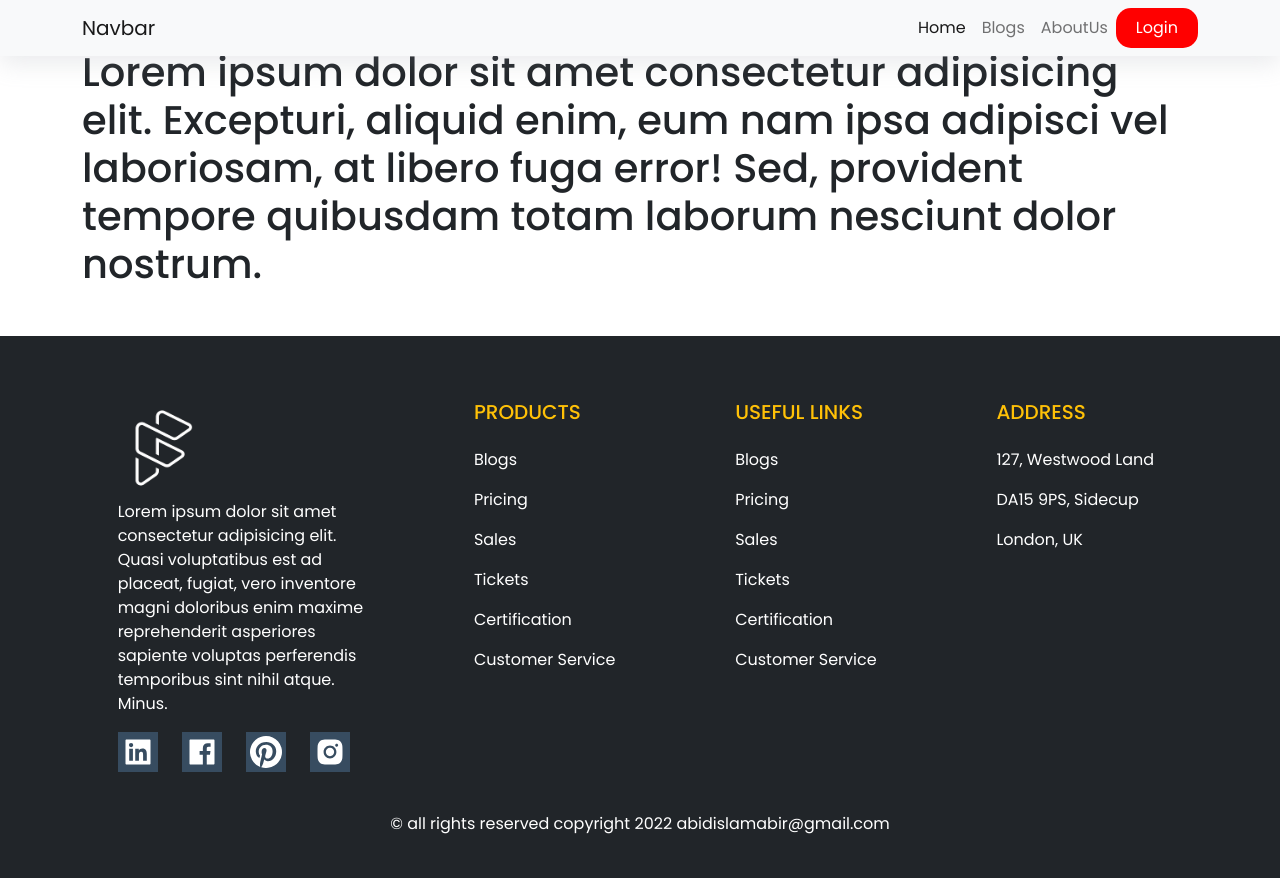
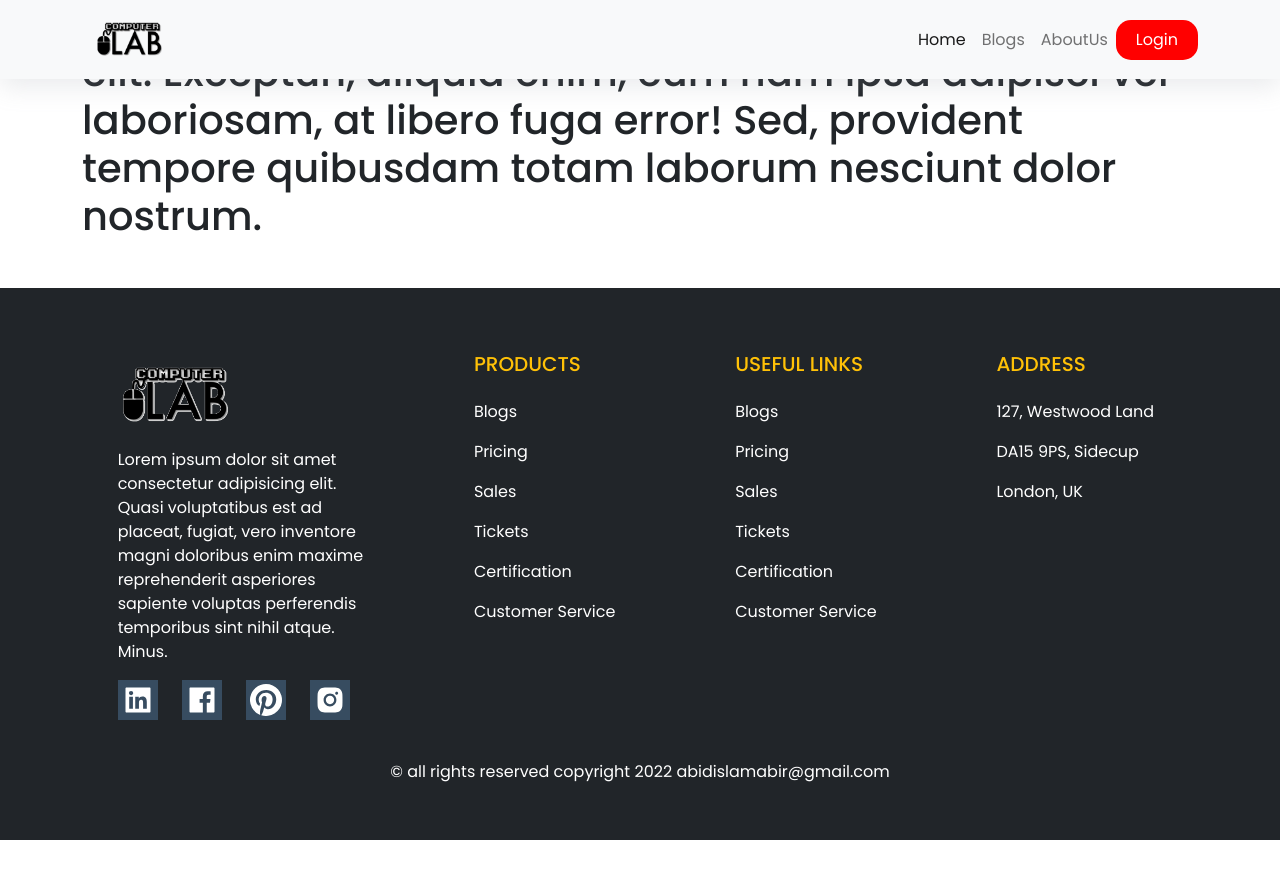
Before and after one commit to LimonFarazi03/computer-lap-client, a React (Create React App) app: page / in a window 1280 px wide. Shown: the top 878 px of the page. After the commit the page ends 840 px from the top, so only its background shows below. Built offline with nearby package versions, Linux system fonts and the light colour scheme; no server answers.

Commit message:
some update

```diff
--- a/src/App.js
+++ b/src/App.js
@@ -10,12 +10,14 @@ import Signup from './components/Signup/Signup';
 import { ToastContainer, toast } from 'react-toastify';
 import 'react-toastify/dist/ReactToastify.css';
 import HomeLink from './components/Navbar/HomeLink';
+import Items from './components/Items/Items';
 
 
 function App() {
   return (
     <div>
     <HomeLink />
+    <Items/>
       <Routes>
         <Route path="/" element={<Home />} />
         <Route path="/home" element={<Home />} />
--- a/src/components/Blogs/Blogs.css
+++ b/src/components/Blogs/Blogs.css
@@ -13,6 +13,7 @@
 .blogHeader{
   text-transform: uppercase;
     font-size: 34px;
+    margin-top: 100px !important;
 }
 .blogHeader::before{
   width: 10px;
--- a/src/components/Footer/Footer.css
+++ b/src/components/Footer/Footer.css
@@ -15,6 +15,6 @@
   margin: 0px 20px 0px 0px;
 }
 .footerImg img {
-  width: 80px;
-  margin: 0px 0px 10px 0px;
+  width: 156px;
+  margin: 0px 0px 10px -20px;
 }
--- /dev/null
+++ b/src/components/Items/Items.js
@@ -0,0 +1,28 @@
+import React, { useEffect, useState } from 'react';
+import Item from '../item/Item';
+
+const Items = () => {
+  const [products,setProducts] = useState([]);
+  // console.log(products);
+  const url = 'http://localhost:5000/items';
+  useEffect(()=>{
+    fetch(url)
+    .then(res => res.json())
+    .then(data => setProducts(data))
+  },[]);
+  return (
+    <div className='container'>
+      <div className='row gy-5'>
+        {
+        products.map(product => <Item
+                   key={product._id}
+                   product={product}
+                >
+                </Item>)
+            }
+      </div>
+    </div>
+  );
+};
+
+export default Items;
--- a/src/components/Navbar/HomeLink.js
+++ b/src/components/Navbar/HomeLink.js
@@ -6,6 +6,7 @@ import { ToastContainer, toast } from 'react-toastify';
 import auth from '../firebase.init';
 import './HomeLink.css';
 import { HiOutlineLogout } from 'react-icons/hi';
+import logo from '../../Image/logo.png';
 
 const HomeLink = () => {
   const [user, loading, error] = useAuthState(auth);
@@ -19,7 +20,9 @@ const HomeLink = () => {
     <div>
       <nav className="fixed-top navbar navbar-expand-lg navbar-light bg-light">
   <div className="container">
-    <Link className="navbar-brand" to="/">Navbar</Link>
+    <Link className="navbar-brand" to="/">
+    <img width={'96px'} src={logo} alt="" />
+    </Link>
     <button className="navbar-toggler" type="button" data-bs-toggle="collapse" data-bs-target="#navbarSupportedContent" aria-controls="navbarSupportedContent" aria-expanded="false" aria-label="Toggle navigation">
       <span className="navbar-toggler-icon"></span>
     </button>
--- /dev/null
+++ b/src/components/item/Item.css
@@ -0,0 +1,3 @@
+.bg-custom{
+  box-shadow: rgba(149, 157, 165, 0.2) 0px 8px 24px;
+}
--- /dev/null
+++ b/src/components/item/Item.js
@@ -0,0 +1,18 @@
+import React from "react";
+import './Item.css';
+
+const Item = ({ product }) => {
+  return (
+    <div className="col-12 col-md-3">
+      <div className='p-3 rounded-3 bg-custom'>
+      <img src={product.img} alt="" />
+      <div className="product-body">
+        <p className="fw-bold">{product.description}</p>
+        <p className="fw-bold text-primary">{product.brand}</p>
+      </div>
+      </div>
+    </div>
+  );
+};
+
+export default Item;
```
Also changed, not shown: src/components/About/About.js (+7 -7 lines), src/Image/logo.png.
